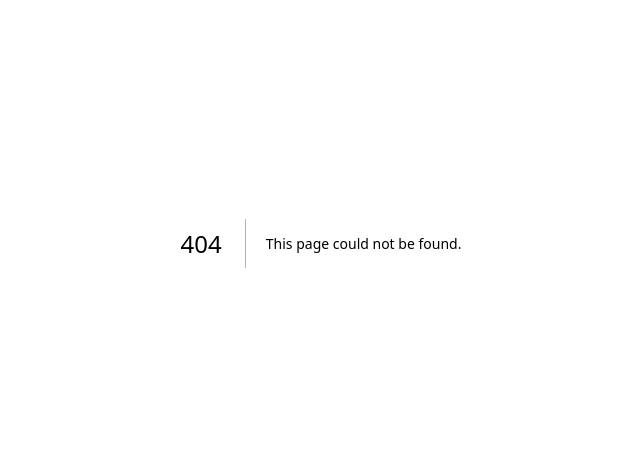
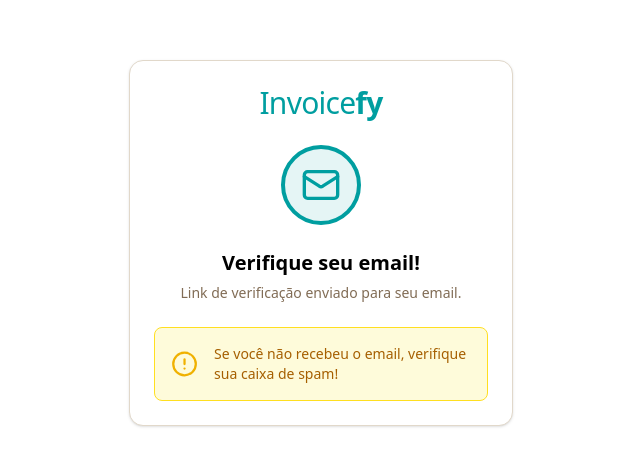
Before and after one commit to EvandroCalado/invoicefy, a Next.js app: page /verify in a window 1280 px wide. Before the commit this address had no page. Shown: the part 157-622 px from the top of the page, without its empty margins (319-959 px from the left). Built offline with nearby package versions, Linux system fonts and the light colour scheme.

Commit message:
feat: Add email verification page with alert for resending link

```diff
--- /dev/null
+++ b/src/app/verify/page.tsx
@@ -0,0 +1,44 @@
+import { AlertCircle, Mail } from 'lucide-react';
+
+import { Logo } from '@/components/shared/logo';
+import {
+  Card,
+  CardContent,
+  CardDescription,
+  CardHeader,
+  CardTitle,
+} from '@/components/ui/card';
+
+const VerifyPage = () => {
+  return (
+    <div className='flex min-h-screen items-center justify-center p-5'>
+      <Card className='w-full max-w-sm'>
+        <Logo />
+
+        <div className='bg-primary/10 border-primary mx-auto flex size-20 items-center justify-center rounded-full border-4'>
+          <Mail className='text-primary size-10' />
+        </div>
+
+        <CardHeader className='text-center'>
+          <CardTitle className='text-xl font-bold'>
+            Verifique seu email!
+          </CardTitle>
+          <CardDescription>
+            Link de verificação enviado para seu email.
+          </CardDescription>
+        </CardHeader>
+
+        <CardContent>
+          <div className='flex items-center gap-4 rounded-md border border-yellow-300 bg-yellow-100/60 p-4'>
+            <AlertCircle className='size-10 text-yellow-500' />
+            <p className='text-sm text-yellow-700'>
+              Se você não recebeu o email, verifique sua caixa de spam!
+            </p>
+          </div>
+        </CardContent>
+      </Card>
+    </div>
+  );
+};
+
+export default VerifyPage;
```
